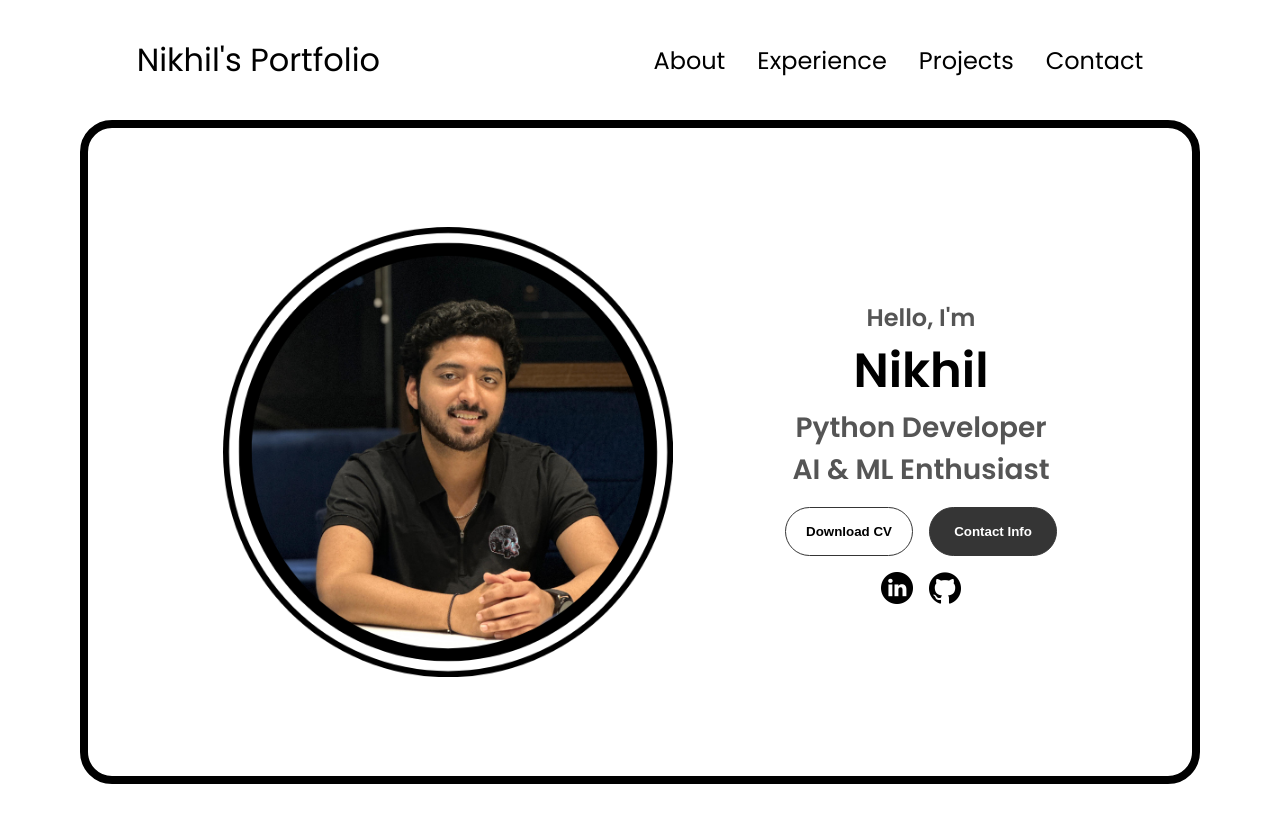
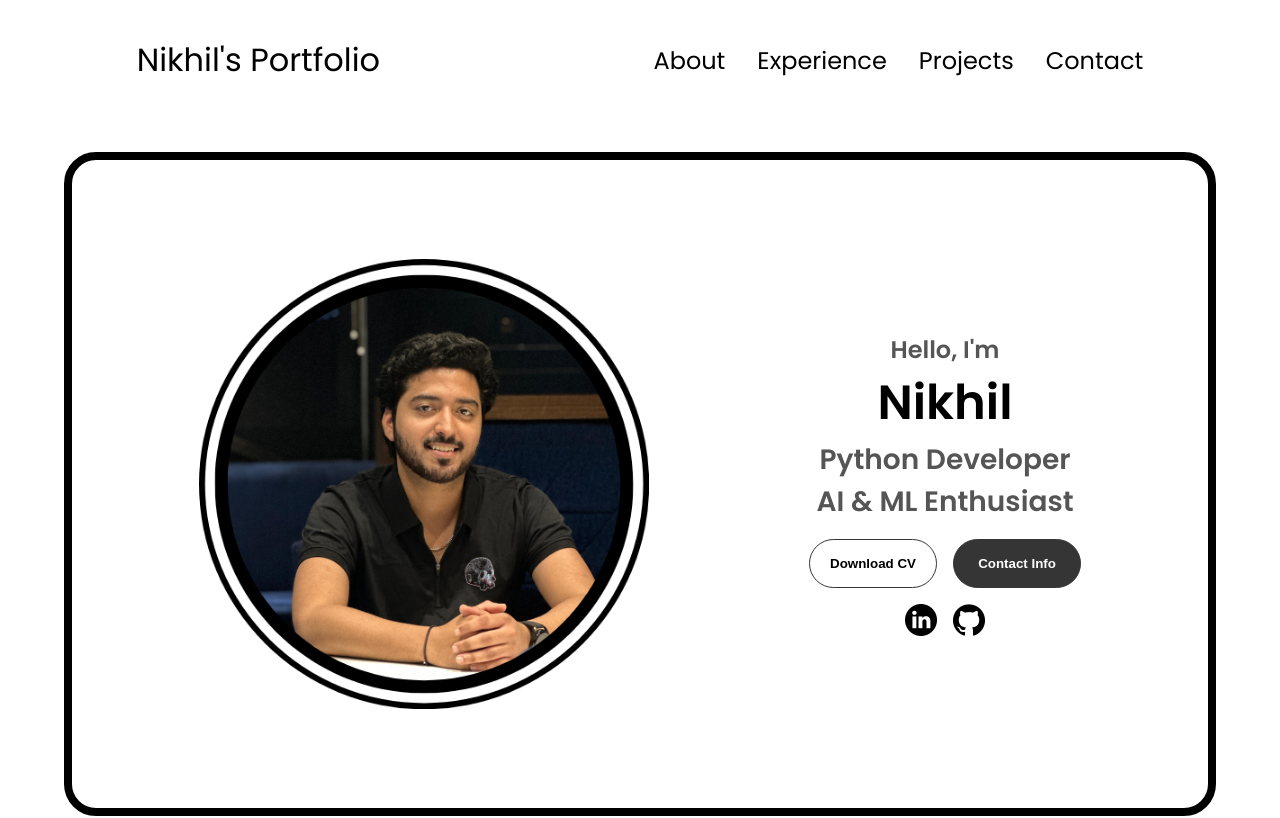
Before and after one commit to Nikhil0414/port, a plain HTML site: page index.html in a window 1280 px wide. Shown: the top 818 px of the page. Drawn offline with Linux system fonts and the light colour scheme.

Commit message:
Update style.css

```diff
--- a/style.css
+++ b/style.css
@@ -151,11 +151,13 @@ a:hover {
 
 section {
   padding: 2vh;
-  height: 76vh;
-  margin: 0 5rem;
+  height: auto;
+  margin: 0 4rem;
   box-sizing: border-box;
   min-height: fit-content;
   margin-bottom: 5rem;
+  margin-top: 2rem;
+
 }
 
 .section-container {
@@ -165,12 +167,15 @@ section {
 /* PROFILE SECTION */
 
 #profile {
+  padding: 12vh;
   display: flex;
   justify-content: center;
-  gap: 7rem;
+  gap: 10rem;
   border-radius: 2rem;
   border: rgb(53, 53, 53) 0.5rem solid;
   border-color: rgb(0, 0, 0);
+  overflow: hidden;
+
 }
 
 .section__pic-container {
@@ -348,7 +353,7 @@ s
 }
 
 .experience-details-container2 {
-  margin-top: -6rem;
+  margin-top: -5rem;
   display: flex;
   justify-content: center;
   flex-direction: column;
@@ -409,7 +414,6 @@ article .icon {
   justify-content: center;
   flex-direction: column;
   height: 50vh;
-  margin-top: -10rem;
 }
 
 .contact-info-upper-container {
```
